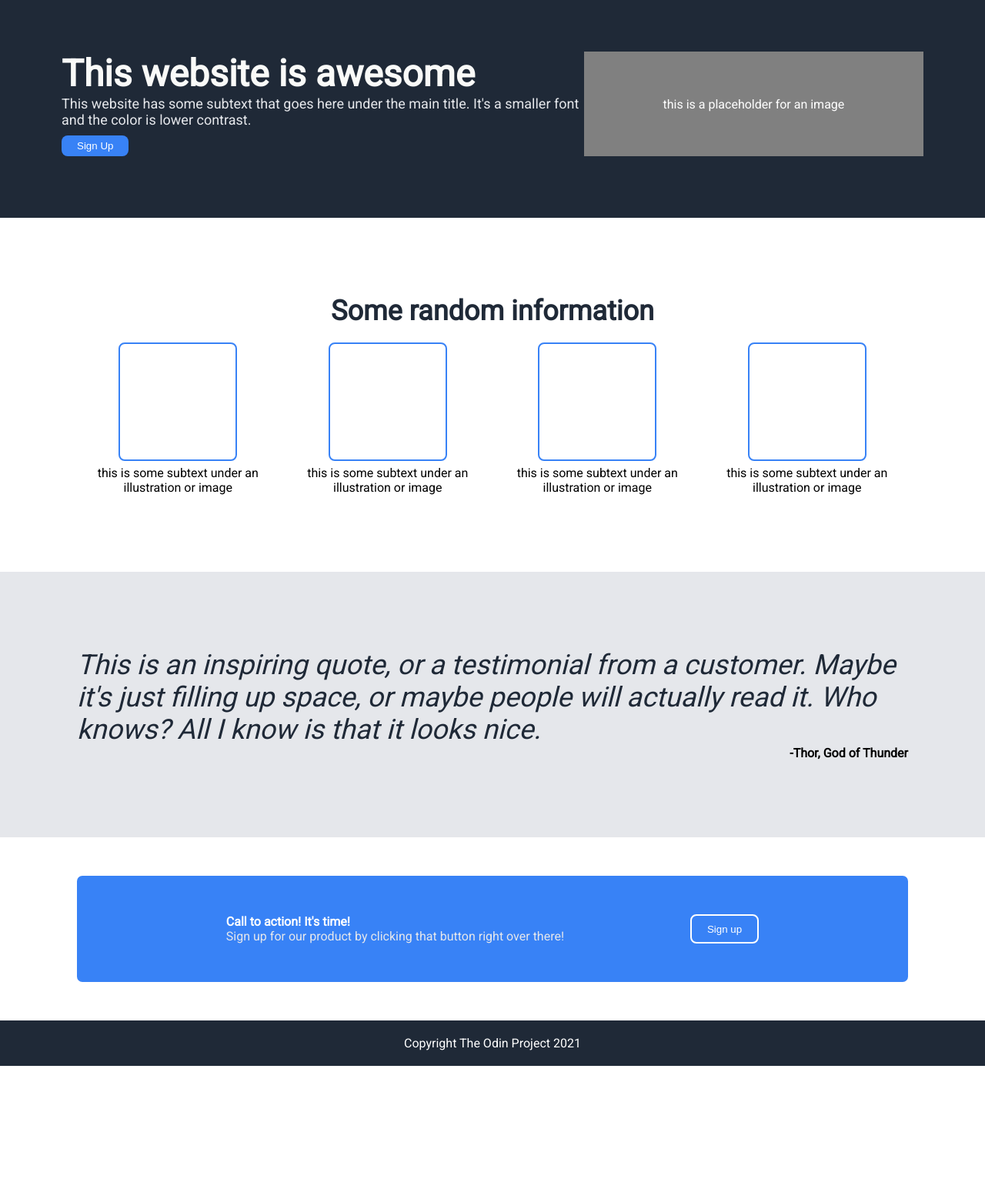
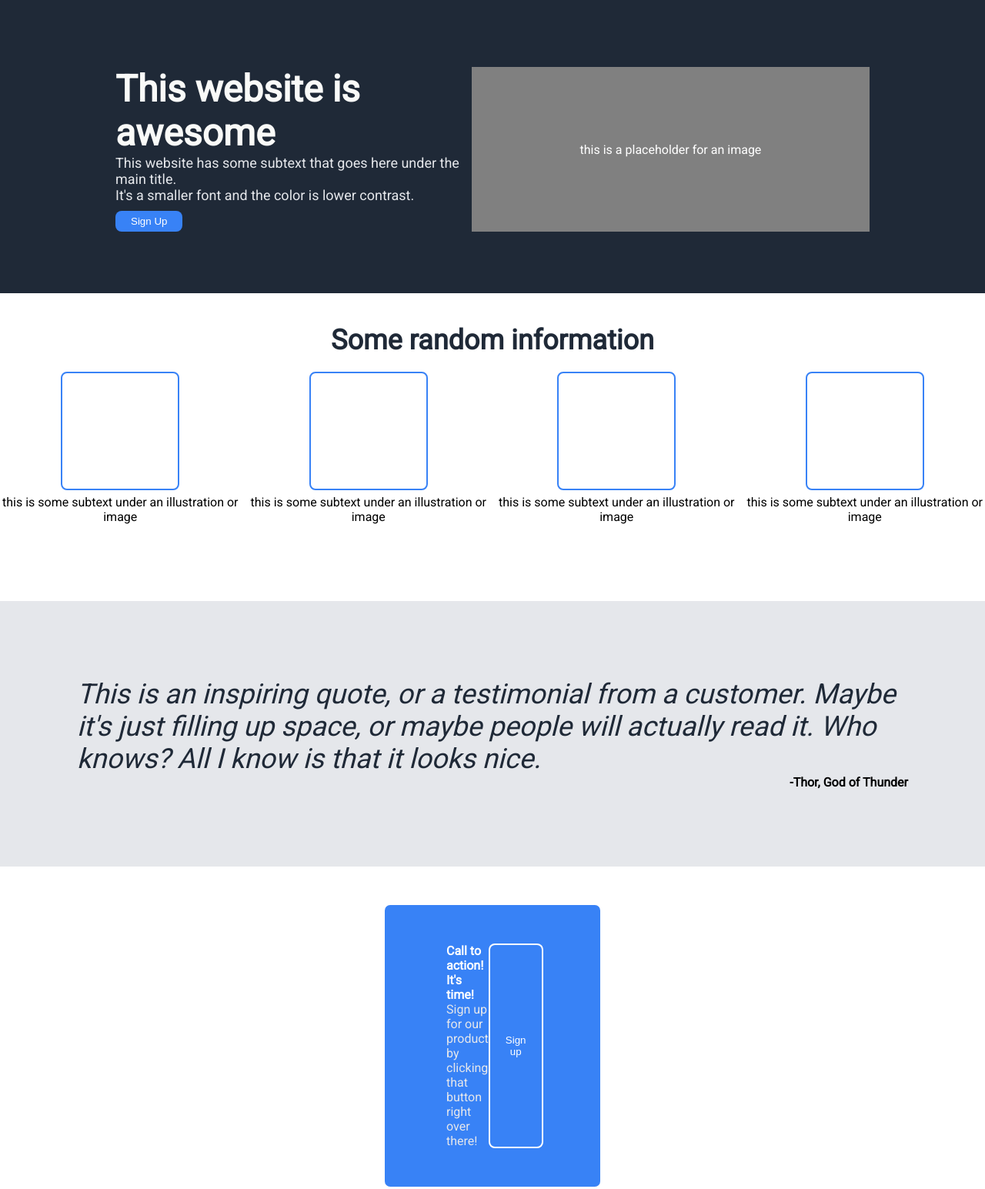
Before and after one commit to GodSpeed010/landing-page-html-css, a plain HTML site: page index.html in a window 1280 px wide. Shown: the part 41-1586 px from the top of the page at 77% size. Before the commit the page ends 1426 px from the top, so only its background shows below. Drawn offline with Linux system fonts and the light colour scheme.

Commit message:
improved styling in styles.css

```diff
--- a/index.html
+++ b/index.html
@@ -26,7 +26,8 @@
     <div class="hero">
         <div>
             <div class="main-text">This website is awesome</div>
-            <div class="subtext">This website has some subtext that goes here under the main title. It's a smaller font
+            <div class="subtext">This website has some subtext that goes here under the main title.</div>
+            <div class="subtext">It's a smaller font
                 and the color is
                 lower contrast.</div>
             <button class="filled-button">Sign Up</button>
--- a/styles.css
+++ b/styles.css
@@ -6,13 +6,10 @@ body {
     margin: 0;
 }
 
-/* .header, .hero, .info, .quote-section, .call-to-action, .footer {
-    flex: 1;
-} */
-
 .header {
     display: flex;
     justify-content: space-between;
+    padding: 10px 150px;
 }
 
 .header ul {
@@ -43,8 +40,9 @@ body {
 }
 
 .hero {
-    padding: 80px;
+    padding: 80px 150px;
     display: flex;
+    justify-content: space-between;
 }
 
 .hero button {
@@ -74,7 +72,8 @@ body {
 .filled-button {}
 
 .info {
-    padding: 100px;
+    padding-top: 40px;
+    padding-bottom: 100px;
 }
 
 .info-title {
@@ -126,11 +125,11 @@ body {
 
 .call-to-action {
     background-color: #3882F6;
-    margin: 50px 100px;
+    margin: 50px 500px;
     border-radius: 7px;
-    padding: 50px 30px;
+    padding: 50px 80px;
     display: flex;
-    justify-content: space-evenly;
+    justify-content: space-between;
     color: white;
 }
 
```
